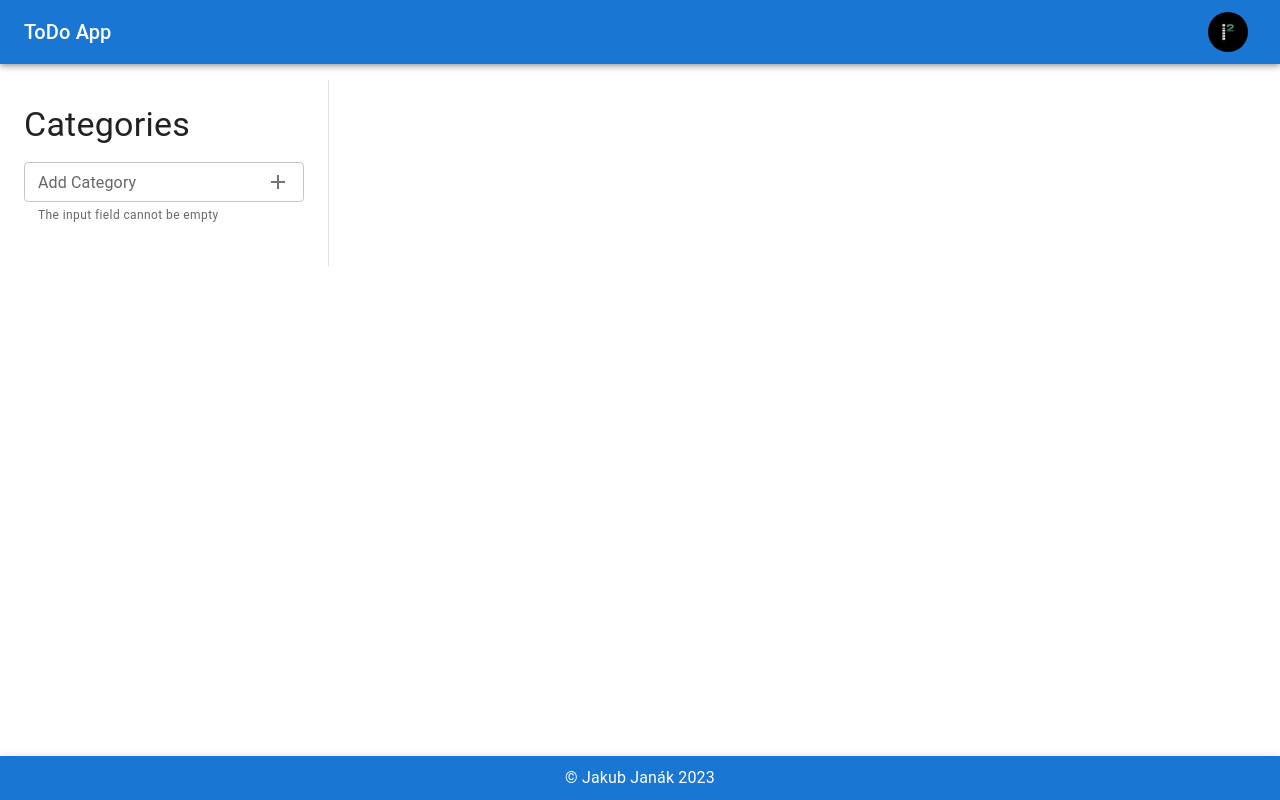
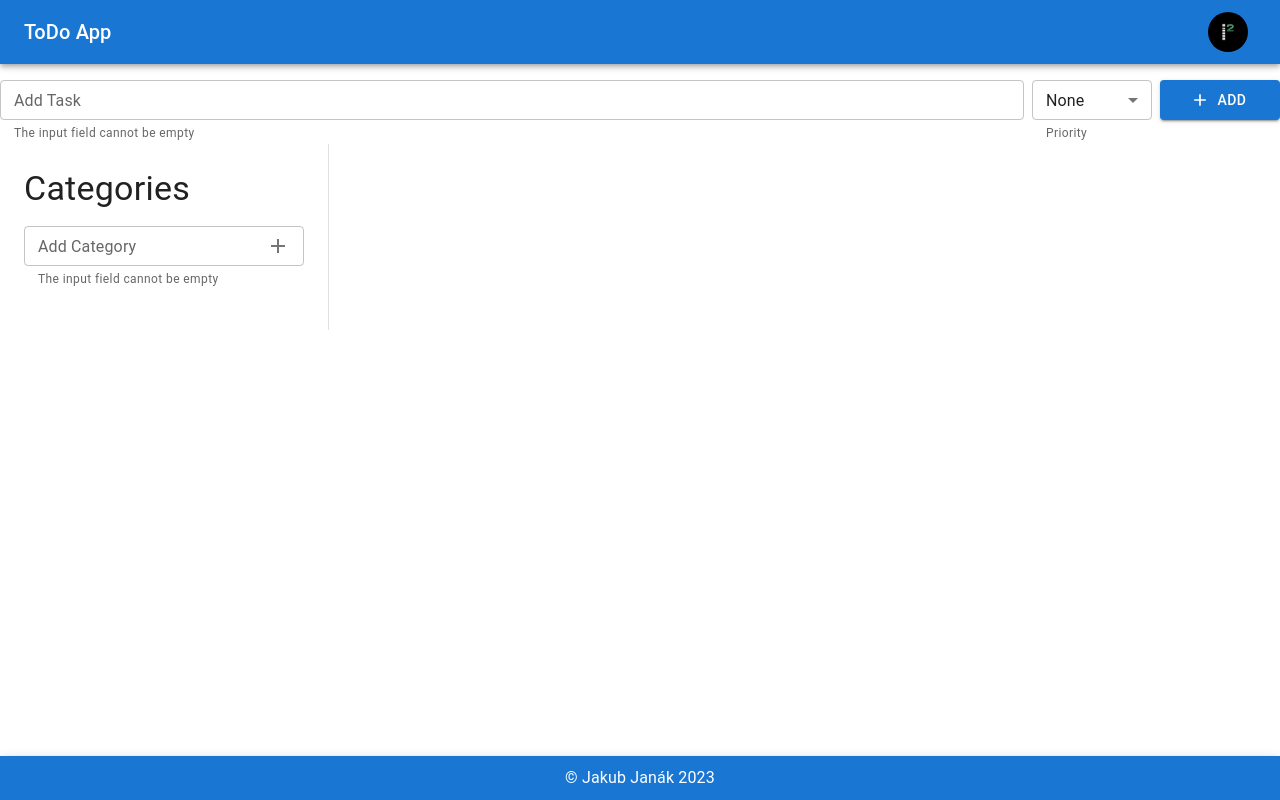
Before and after one commit to jakubjanak/AdvancedTodoApp, a React (Vite) app: page / in a window 1280 px wide. Built offline with nearby package versions, Linux system fonts and the light colour scheme.

Commit message:
added InputForm component from which we can choose add category form or add task form

```diff
--- a/src/AddTodoForm.jsx
+++ b/src/AddTodoForm.jsx
@@ -21,7 +21,6 @@ export default function AddTodoForm({setUseState, todoData}) {
         e.preventDefault();
         if (todo !== "") {
             const data = {id: crypto.randomUUID(), text: todo, priority: priority, completed: false};
-            // addingTodos(data);
             addNewTask(todoData, data, setUseState);
             setTodo("");
         }
--- a/src/App.jsx
+++ b/src/App.jsx
@@ -2,12 +2,14 @@ import CssBaseline from '@mui/material/CssBaseline';
 import Navbar from "./Navbar";
 import ListCategoryContainer from './ListCategoryContainer';
 import Footer from './Footer';
+import Homepage from "./views/Homepage.jsx";
 
 function App() {
   return (
     <>
       <CssBaseline />
       <Navbar />
+      <Homepage />
       <ListCategoryContainer />
       <Footer />
     </>
--- /dev/null
+++ b/src/components/InputForm.jsx
@@ -0,0 +1,73 @@
+import { TextField, FormControl, Select, MenuItem, FormHelperText, Button } from "@mui/material";
+import Add from "@mui/icons-material/Add";
+import { useState } from "react";
+
+export default function InputForm({setUseState, todoData, isCategory=false}) {
+    const [formValue, setFormValue] = useState("");
+    const [priorityValue, setPriorityValue] = useState("");
+
+    const handleChange = (e) => {
+        setFormValue(e.target.value);
+    }
+
+    const handlePriorityChange = (e) => {
+        setPriorityValue(e.target.value);
+    }
+
+    return (
+        <>
+            <form style={{display: "flex", gap: "0.5rem", alignItems: "flex-start"}}>
+                <TextField
+                    fullWidth
+                    label={isCategory ===  true ? "Add Category" : "Add Task"}
+                    helperText={formValue === "" ? "The input field cannot be empty" : ""}
+                    variant="outlined"
+                    size="small"
+                    value={formValue}
+                    onChange={handleChange}
+                    // InputProps={{
+                    //     endAdornment: <InputAdornment position="end">
+                    //         <IconButton sx={{margin: "0", padding: "0"}} type="submit">
+                    //             <Add />
+                    //         </IconButton>
+                    //     </InputAdornment>
+                    // }}
+                >
+                </TextField>
+                {isCategory === false ?
+                <FormControl sx={{ m: 0, minWidth: 120 }} size="small" className="fullWidth">
+                <Select
+                  value={priorityValue}
+                  onChange={handlePriorityChange}
+                  displayEmpty
+                  inputProps={{ "aria-label": "Priority" }}
+                >
+                  <MenuItem value="">None</MenuItem>
+                  <MenuItem value="low">Low</MenuItem>
+                  <MenuItem value="medium">Medium</MenuItem>
+                  <MenuItem value="high">High</MenuItem>
+                </Select>
+                <FormHelperText>Priority</FormHelperText>
+              </FormControl> : ""
+                }
+                {/* <FormControl sx={{ m: 0, minWidth: 120 }} size="small" className="fullWidth">
+                <Select
+                  value={priorityValue}
+                  onChange={handlePriorityChange}
+                  displayEmpty
+                  inputProps={{ "aria-label": "Priority" }}
+                >
+                  <MenuItem value="">None</MenuItem>
+                  <MenuItem value="low">Low</MenuItem>
+                  <MenuItem value="medium">Medium</MenuItem>
+                  <MenuItem value="high">High</MenuItem>
+                </Select>
+                <FormHelperText>Priority</FormHelperText>
+              </FormControl> */}
+              <Button variant="contained" startIcon={<Add />} sx={{minWidth: 120, p: .95}} size="medium" type="submit" className="fullWidth">
+                Add
+                </Button>
+            </form>
+        </>
+    )
+}
--- a/src/views/Homepage.jsx
+++ b/src/views/Homepage.jsx
@@ -1,7 +1,9 @@
+import InputForm from "../components/InputForm";
+
 function Homepage() {
     return (
         <>
-        <h1>Hello World!</h1>
+        <InputForm />
         </>
     )
 }
```
